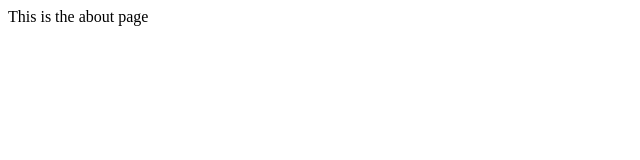
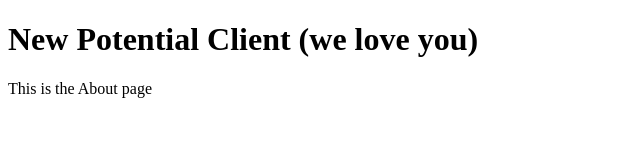
Before and after one commit to ksevillano/git-course-repo, a website: page about.html in a window 1280 px wide. Shown: the whole page, without its empty margins (0-640 px from the left). Drawn offline with Linux system fonts and the light colour scheme.

Commit message:
modified about page for potential client

```diff
--- a/about.html
+++ b/about.html
@@ -1,6 +1,9 @@
 <!DOCTYPE html>
 <html>
 	<body>
-	This is the about page
+	<h1> New Potential Client (we love you)</h1>
+
+	This is the About page
+	<!-- This is a new form -->
 	</body>
 </html>
```
